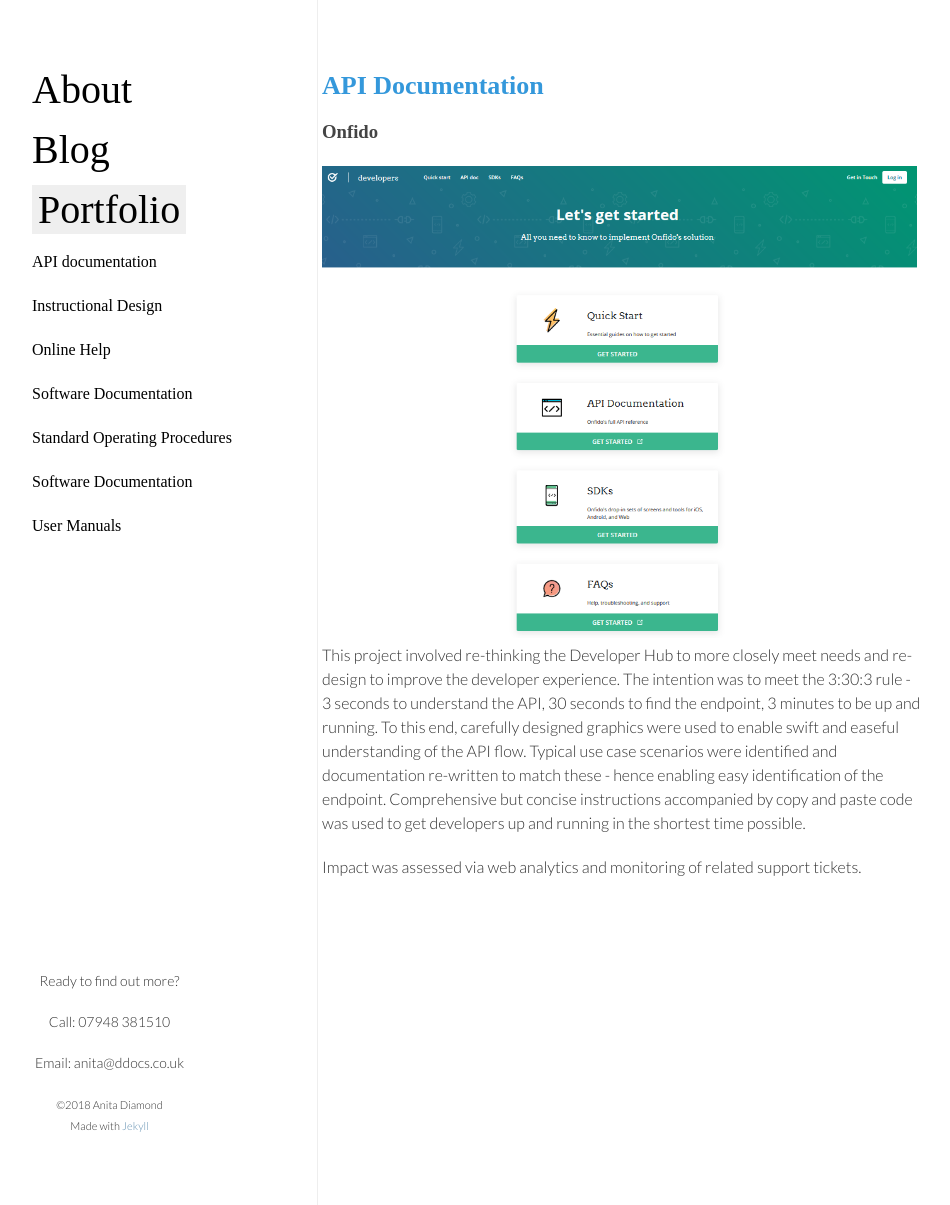
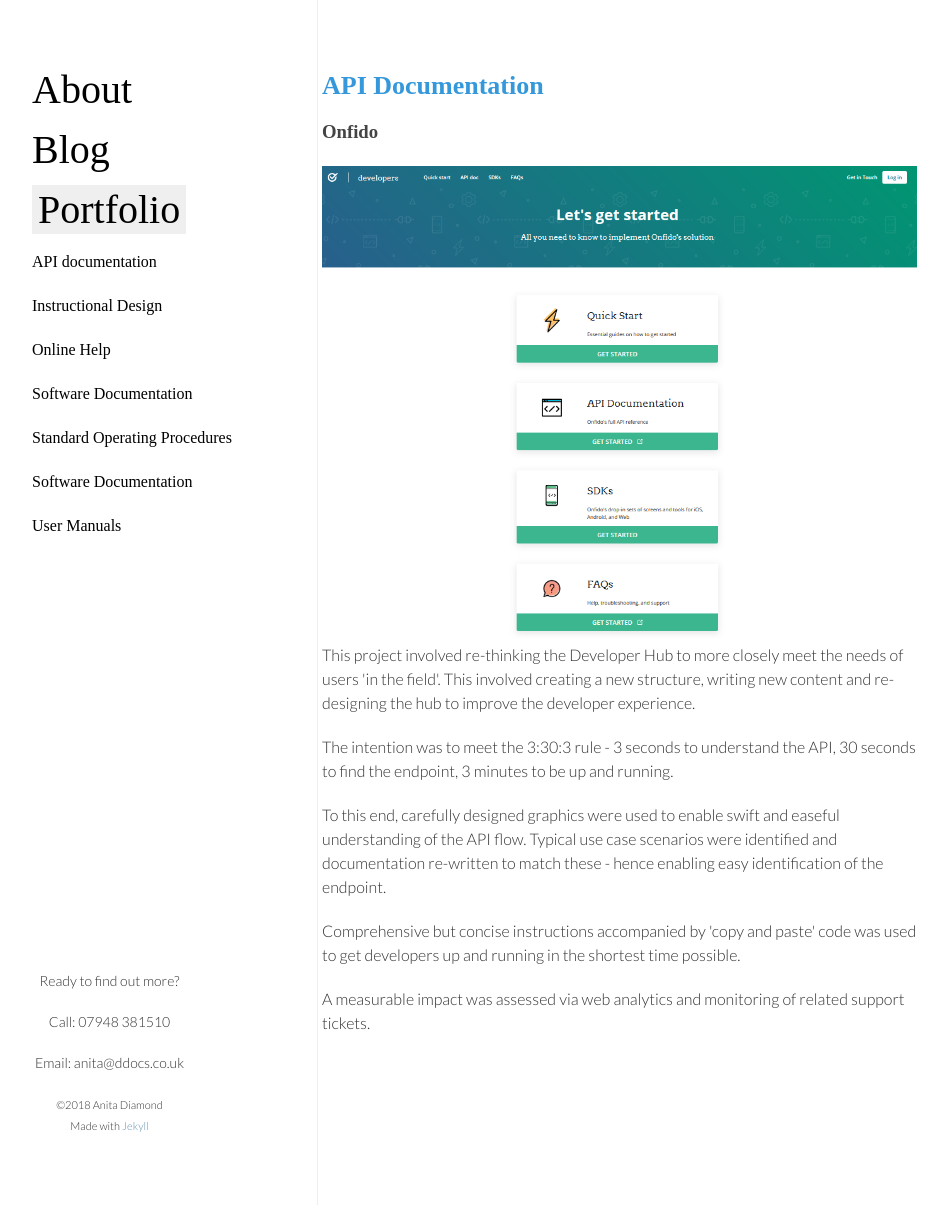
Before and after one commit to ddocs/ddocs.github.io, a Jekyll site: the page built from portfolio/api.html, in a window 1280 px wide and 1205 px high. Shown: the whole window, without its empty margins (193-1143 px from the left). Built offline with Jekyll 4.4.1, drawn with Linux system fonts in a browser that asks for light colours; nearby versions of some CDN libraries; some web fonts are replaced.

Commit message:
Update api.html

```diff
--- a/portfolio/api.html
+++ b/portfolio/api.html
@@ -20,10 +20,12 @@
    <a href="https://developers.onfido.com"target="_blank">
   <img src="/img/api-screeenshot/onfido_dev_hub.png" alt="Developers Hub/API Docs">
    </a>
-<p> This project involved re-thinking the Developer Hub to more closely meet needs and re-design to improve the developer experience. The intention was to meet the 3:30:3 rule - 3 seconds to understand the API, 30 seconds to find the endpoint, 3 minutes to be up and running.
-To this end, carefully designed graphics were used to enable swift and easeful understanding of the API flow. Typical use case scenarios were identified and documentation re-written to match these - hence enabling easy identification of the endpoint. Comprehensive but concise instructions accompanied by copy and paste code was used to get developers up and running in the shortest time possible.
+<p>This project involved re-thinking the Developer Hub to more closely meet the needs of users 'in the field'. This involved creating a new structure, writing new content and re-designing the hub to improve the developer experience. </p>
+<p> The intention was to meet the 3:30:3 rule - 3 seconds to understand the API, 30 seconds to find the endpoint, 3 minutes to be up and running.</p>
+<p>To this end, carefully designed graphics were used to enable swift and easeful understanding of the API flow. Typical use case scenarios were identified and documentation re-written to match these - hence enabling easy identification of the endpoint.</p>
+<p> Comprehensive but concise instructions accompanied by 'copy and paste' code was used to get developers up and running in the shortest time possible.
 </p>
-<p> Impact was assessed via web analytics and monitoring of related support tickets.</p>
+<p> A measurable impact was assessed via web analytics and monitoring of related support tickets.</p>
 
 </section>
     </div>
```
